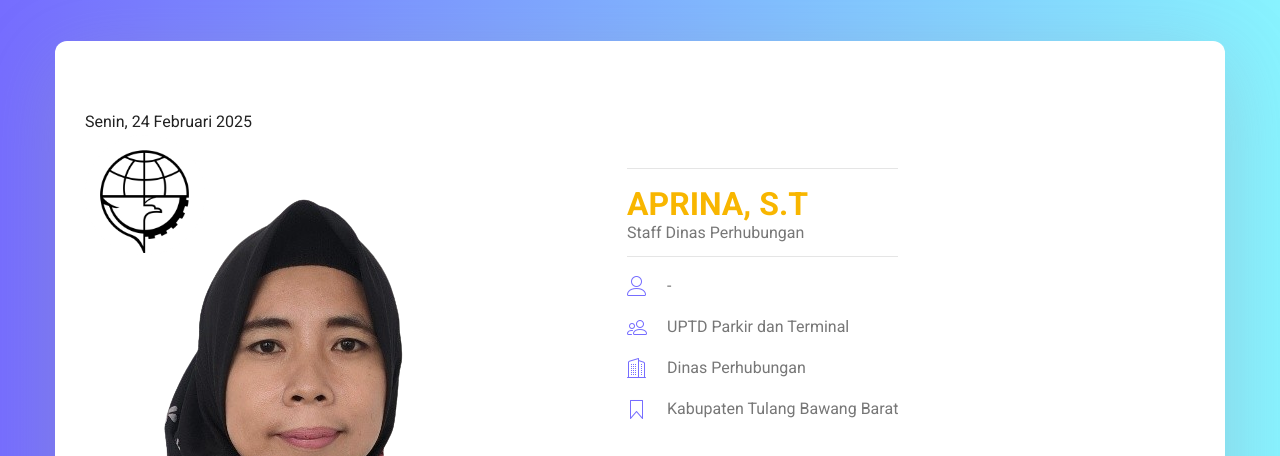
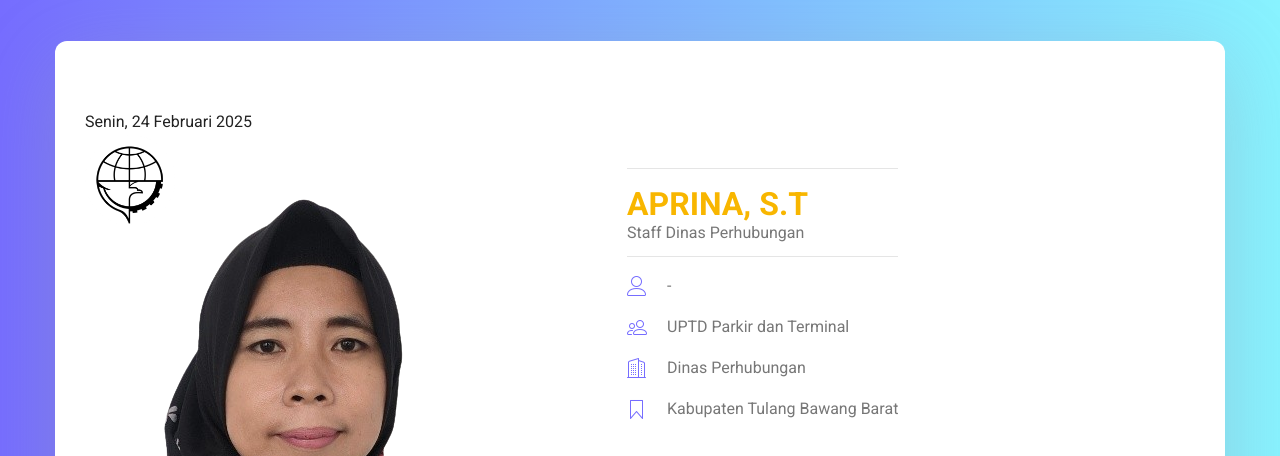
Before and after one commit to mas-hendri/uptd-parkir, a plain HTML site: page aprina.html in a window 1280 px wide. Shown: the part 159-615 px from the top of the page. Drawn offline with Linux system fonts and the light colour scheme.

Commit message:
Update aprina.html

```diff
--- a/aprina.html
+++ b/aprina.html
@@ -78,7 +78,7 @@
             <div class="media">
               <div class="d-flex">
                 <img src="img/me/aprina.png" alt="Foto Aprina" >
-				<img src="img/me/stamp_foto.png" alt="" style="position: absolute; width: 120px; height: 120px;"/>
+				<img src="img/me/stamp_foto.png" alt="" style="position: absolute; width: 90px; height: 90px;"/>
               </div>
               <div class="media-body">
                 <div class="personal_text">
```
